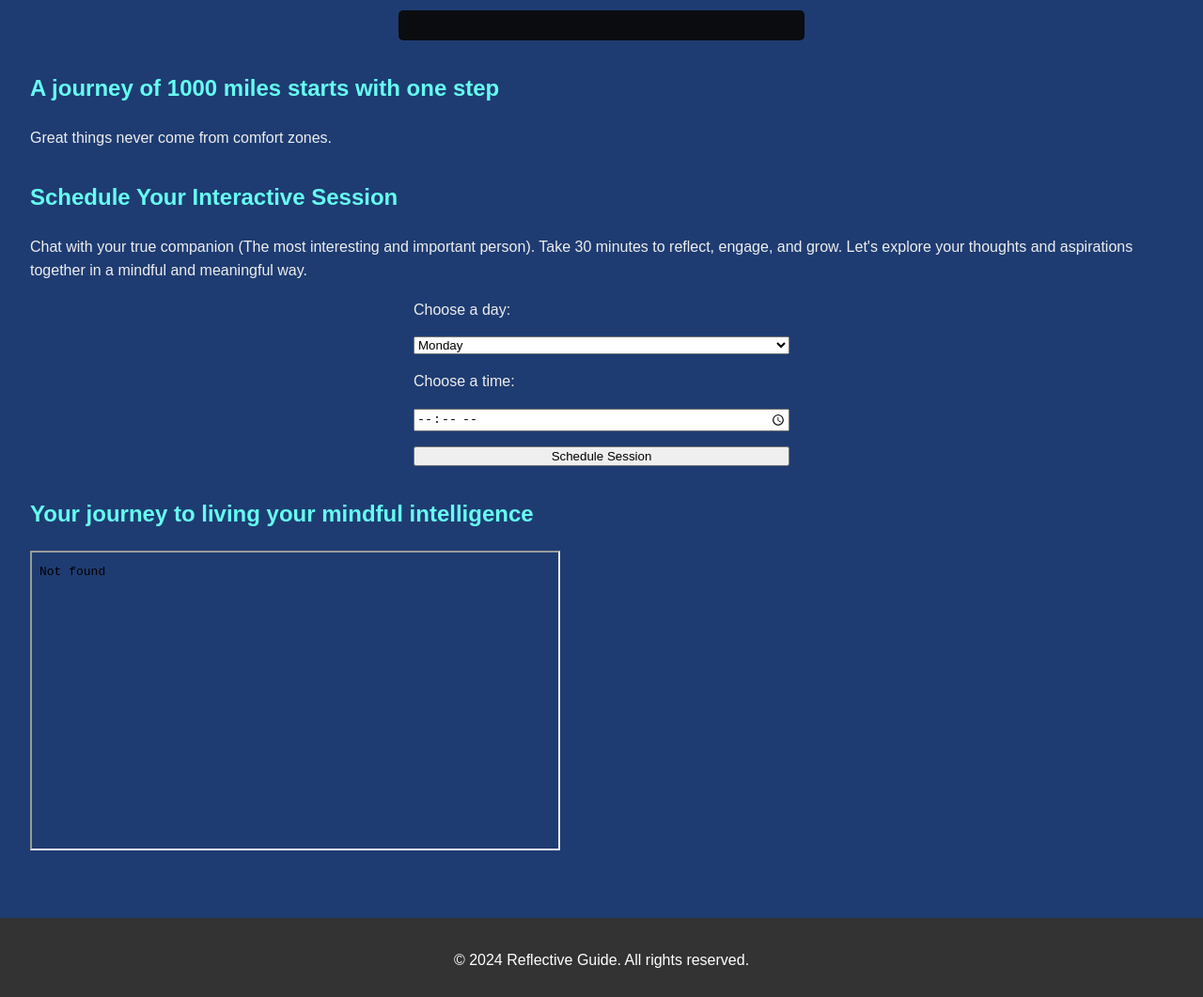
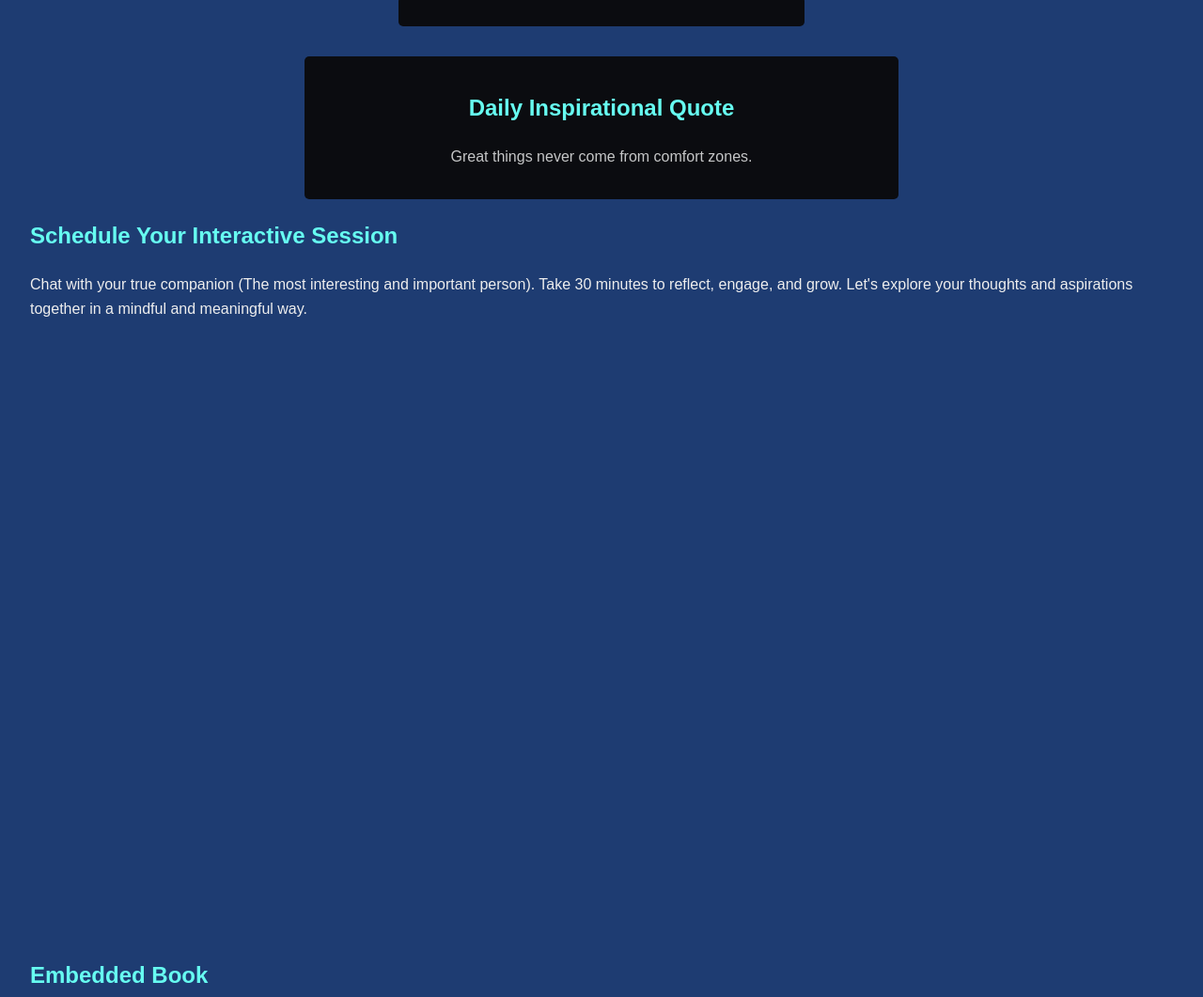
Before and after one commit to avinashn2016/curiouscompanion, a website: page index.html in a window 1280 px wide. Shown: the part 1526-2587 px from the top of the page at 94% size. Drawn offline with Linux system fonts and the light colour scheme; a script that the page names is missing.

Commit message:
index.html

```diff
--- a/index.html
+++ b/index.html
@@ -8,7 +8,7 @@
 </head>
 <body>
   <header>
-    <img src="logo.png" alt="Reflective Buddy Logo" class="logo">
+    <img src="Create_an_attractive_logo_for_'Reflective_Buddy',_.png" alt="Reflective Buddy Logo" class="logo">
     <h1>Reflective Guide</h1>
     <p>Your journey to self-discovery and personal growth starts here.</p>
     <div id="summary">
@@ -19,6 +19,12 @@
       <h2>Week <span id="week-number"></span> of <span id="current-year"></span></h2>
     </div>
     <div id="current-date-time"></div>
+    <div id="appointment-details" style="display:none;">
+      <h3>Next Session</h3>
+      <p id="appointment-info"></p>
+      <button id="send-email">Send Email</button>
+      <button id="add-to-calendar">Add to Google Calendar</button>
+    </div>
   </header>
 
   <main>
@@ -57,34 +63,22 @@
       <div id="mood-log"></div>
     </section>
 
-    <section id="Lets start engaging">
-      <h2> A journey of 1000 miles starts with one step</h2>
+    <section id="inspirational-quote">
+      <h2>Daily Inspirational Quote</h2>
       <p id="quote"></p>
     </section>
 
     <section id="schedule">
       <h2>Schedule Your Interactive Session</h2>
       <p>Chat with your true companion (The most interesting and important person). Take 30 minutes to reflect, engage, and grow. Let's explore your thoughts and aspirations together in a mindful and meaningful way.</p>
-      <form id="schedule-form">
-        <label for="session-day">Choose a day:</label>
-        <select id="session-day" name="session-day" required>
-          <option value="Monday">Monday</option>
-          <option value="Tuesday">Tuesday</option>
-          <option value="Wednesday">Wednesday</option>
-          <option value="Thursday">Thursday</option>
-          <option value="Friday">Friday</option>
-          <option value="Saturday">Saturday</option>
-          <option value="Sunday">Sunday</option>
-        </select>
-        <label for="session-time">Choose a time:</label>
-        <input type="time" id="session-time" name="session-time" required>
-        <button type="submit">Schedule Session</button>
-      </form>
+      <div id="calendly-container">
+        <div class="calendly-inline-widget" data-url="https://calendly.com/your-calendly-link" style="min-width:320px;height:630px;"></div>
+      </div>
     </section>
 
-    <section id="Book">
-      <h2>Your journey to living your mindful intelligence</h2>
-      <iframe src="Book.pdf" width="150%" height="700px"></iframe>
+    <section id="book">
+      <h2>Embedded Book</h2>
+      <iframe src="book.pdf" width="100%" height="600px"></iframe>
     </section>
   </main>
 
@@ -104,6 +98,7 @@
 
   <button id="chat-toggle">Chat</button>
 
+  <script src="https://assets.calendly.com/assets/external/widget.js" type="text/javascript"></script>
   <script src="app.js"></script>
 </body>
 </html>
```
